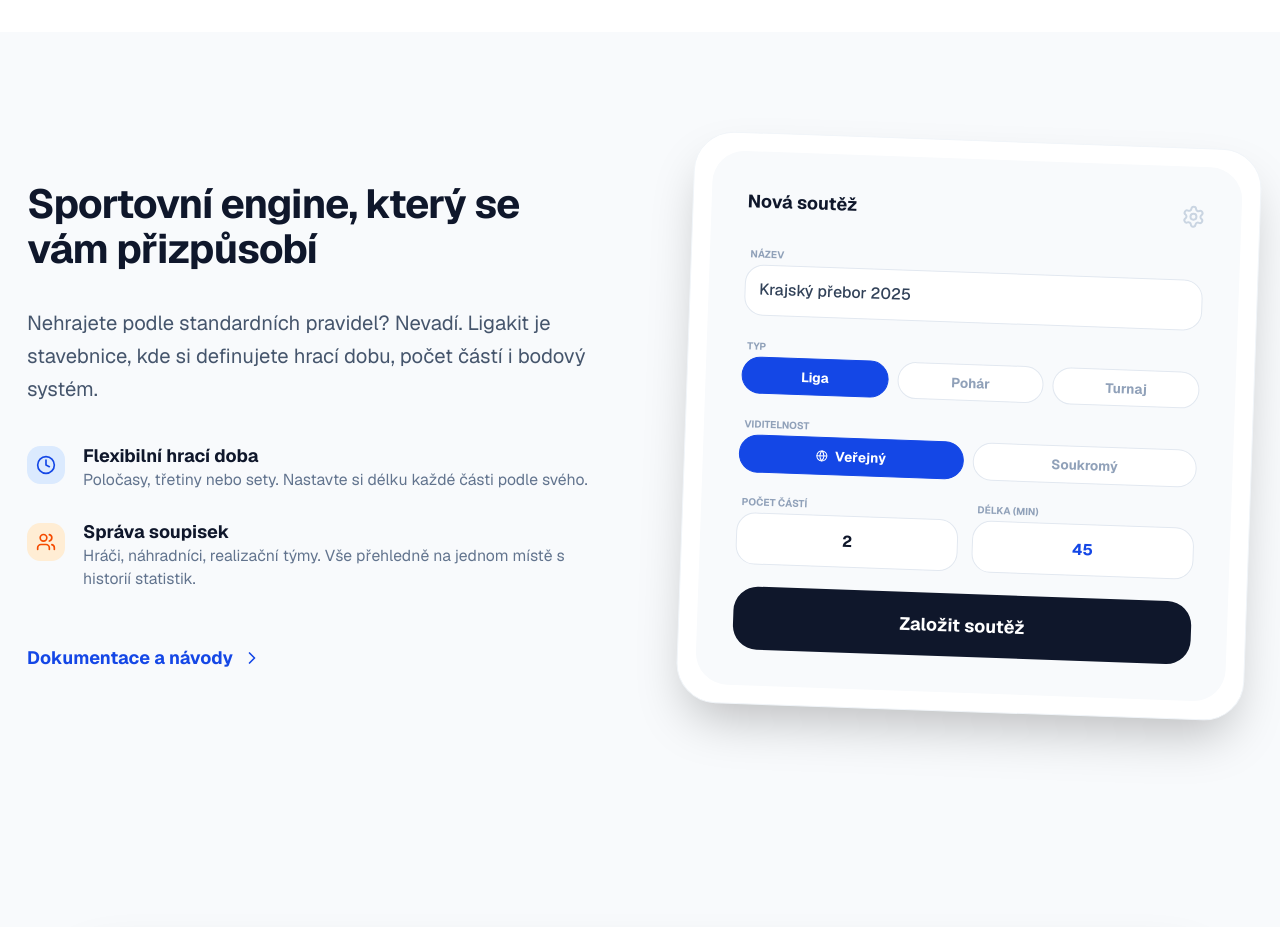
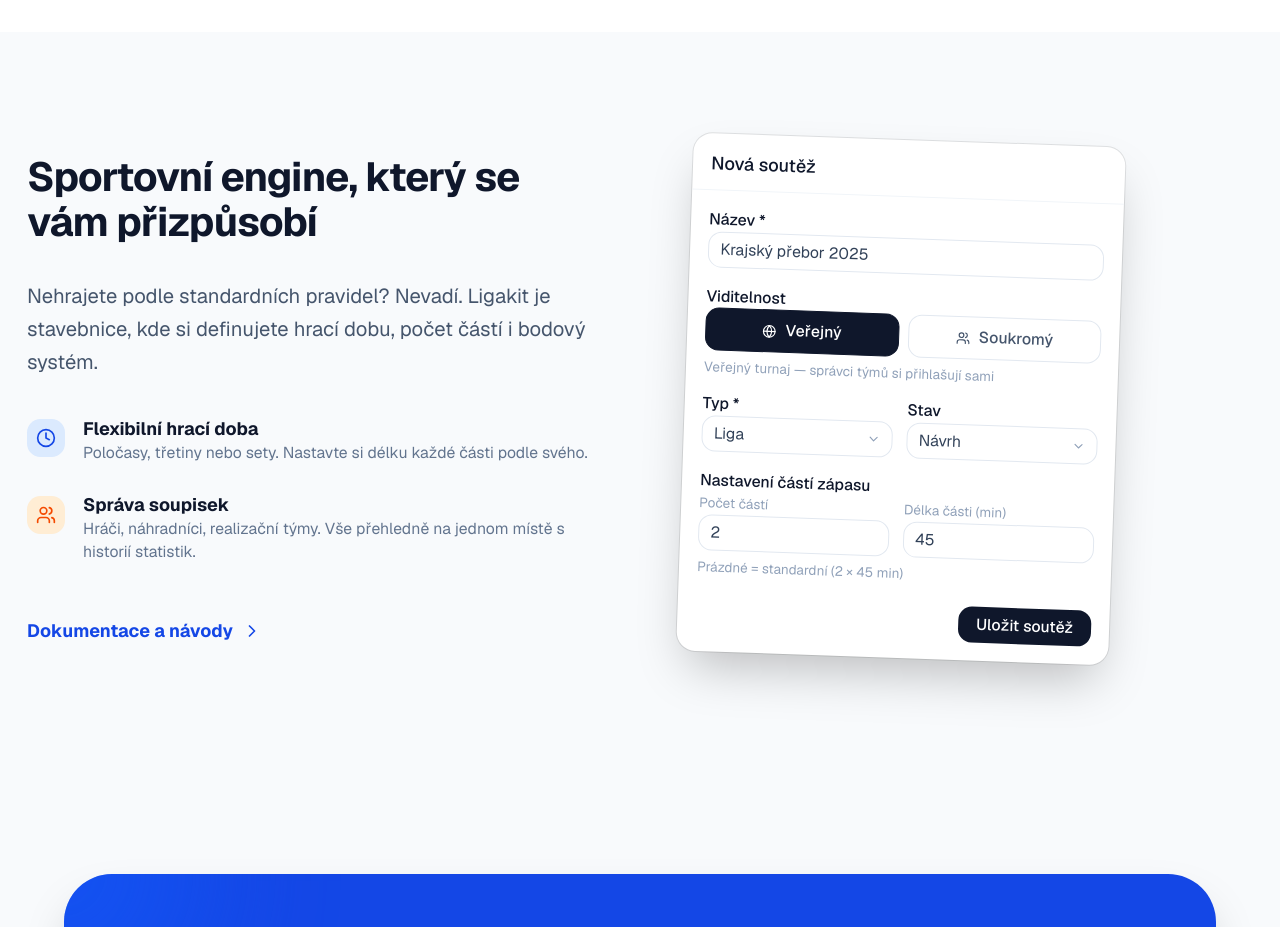
Before and after one commit to euzen/ligakit, a Next.js app: page /cs in a window 1280 px wide. Shown: the part 1660-2587 px from the top of the page. Built offline with nearby package versions, Linux system fonts and the light colour scheme; no server answers.

Commit message:
fix: restyle competition form demo card to match actual shadcn form design

```diff
--- a/src/app/[locale]/page.tsx
+++ b/src/app/[locale]/page.tsx
@@ -360,87 +360,108 @@
             </div>
           </div>
 
-          <div className="bg-white p-4 rounded-[40px] shadow-2xl border border-slate-100 rotate-2">
-            <div className="bg-slate-50 rounded-[32px] p-8 space-y-5">
-              <div className="flex justify-between items-center">
-                <h3 className="font-bold">{isCS ? "Nová soutěž" : "New competition"}</h3>
-                <Settings className="text-slate-300" />
+          <div className="rotate-2 max-w-sm w-full">
+            {/* Card – mirrors shadcn Card: rounded-xl ring-1 ring-foreground/10 */}
+            <div className="rounded-xl bg-white ring-1 ring-black/10 shadow-2xl overflow-hidden text-sm text-slate-900">
+              {/* CardHeader */}
+              <div className="px-4 pt-4 pb-3 border-b border-slate-100">
+                <p className="font-medium text-base leading-snug">
+                  {isCS ? "Nová soutěž" : "New competition"}
+                </p>
               </div>
+              {/* CardContent */}
+              <div className="px-4 py-4 space-y-4">
 
-              <div className="space-y-3">
                 {/* Name */}
                 <div className="space-y-1.5">
-                  <label className="text-[10px] font-bold text-slate-400 uppercase ml-1">
-                    {isCS ? "Název" : "Name"}
+                  <label className="text-sm font-medium leading-none">
+                    {isCS ? "Název" : "Name"} *
                   </label>
-                  <div className="p-3 bg-white rounded-xl border border-slate-200 text-sm font-medium text-slate-700">
+                  <div className="h-8 w-full rounded-lg border border-slate-200 bg-transparent px-2.5 flex items-center text-sm text-slate-700">
                     {isCS ? "Krajský přebor 2025" : "Regional League 2025"}
-                  </div>
-                </div>
-
-                {/* Type */}
-                <div className="space-y-1.5">
-                  <label className="text-[10px] font-bold text-slate-400 uppercase ml-1">
-                    {isCS ? "Typ" : "Type"}
-                  </label>
-                  <div className="flex gap-2">
-                    {(isCS
-                      ? ["Liga", "Pohár", "Turnaj"]
-                      : ["League", "Cup", "Tournament"]
-                    ).map((label, i) => (
-                      <div
-                        key={label}
-                        className={`flex-1 py-2 rounded-xl border text-xs font-bold text-center transition-colors ${
-                          i === 0
-                            ? "bg-blue-700 text-white border-blue-700"
-                            : "bg-white text-slate-400 border-slate-200"
-                        }`}
-                      >
-                        {label}
-                      </div>
-                    ))}
                   </div>
                 </div>
 
                 {/* Visibility */}
                 <div className="space-y-1.5">
-                  <label className="text-[10px] font-bold text-slate-400 uppercase ml-1">
+                  <label className="text-sm font-medium leading-none">
                     {isCS ? "Viditelnost" : "Visibility"}
                   </label>
                   <div className="flex gap-2">
-                    <div className="flex-1 py-2 rounded-xl border text-xs font-bold text-center bg-blue-700 text-white border-blue-700 flex items-center justify-center gap-1.5">
-                      <Globe size={12} /> {isCS ? "Veřejný" : "Public"}
+                    <div className="flex-1 flex items-center justify-center gap-2 rounded-lg border px-3 py-2 text-sm font-medium bg-slate-900 text-white border-slate-900">
+                      <Globe size={14} />
+                      {isCS ? "Veřejný" : "Public"}
                     </div>
-                    <div className="flex-1 py-2 rounded-xl border text-xs font-bold text-center bg-white text-slate-400 border-slate-200">
+                    <div className="flex-1 flex items-center justify-center gap-2 rounded-lg border px-3 py-2 text-sm font-medium text-slate-600 border-slate-200">
+                      <Users size={14} />
                       {isCS ? "Soukromý" : "Private"}
+                    </div>
+                  </div>
+                  <p className="text-xs text-slate-400">
+                    {isCS ? "Veřejný turnaj — správci týmů si přihlašují sami" : "Public — team owners register themselves"}
+                  </p>
+                </div>
+
+                {/* Type + Status */}
+                <div className="grid grid-cols-2 gap-3">
+                  <div className="space-y-1.5">
+                    <label className="text-sm font-medium leading-none">
+                      {isCS ? "Typ" : "Type"} *
+                    </label>
+                    <div className="h-8 w-full rounded-lg border border-slate-200 px-2.5 flex items-center justify-between text-sm text-slate-700">
+                      <span>{isCS ? "Liga" : "League"}</span>
+                      <ChevronRight size={14} className="text-slate-400 rotate-90" />
+                    </div>
+                  </div>
+                  <div className="space-y-1.5">
+                    <label className="text-sm font-medium leading-none">
+                      {isCS ? "Stav" : "Status"}
+                    </label>
+                    <div className="h-8 w-full rounded-lg border border-slate-200 px-2.5 flex items-center justify-between text-sm text-slate-700">
+                      <span>{isCS ? "Návrh" : "Draft"}</span>
+                      <ChevronRight size={14} className="text-slate-400 rotate-90" />
                     </div>
                   </div>
                 </div>
 
                 {/* Period settings */}
+                <div className="space-y-1.5">
+                  <label className="text-sm font-medium leading-none">
+                    {isCS ? "Nastavení částí zápasu" : "Match period settings"}
+                  </label>
                   <div className="grid grid-cols-2 gap-3">
-                  <div className="space-y-1.5">
-                    <label className="text-[10px] font-bold text-slate-400 uppercase ml-1">
-                      {isCS ? "Počet částí" : "Periods"}
+                    <div className="space-y-1">
+                      <label className="text-xs text-slate-400">
+                        {isCS ? "Počet částí" : "Number of periods"}
                       </label>
-                    <div className="p-3 bg-white rounded-xl border border-slate-200 font-bold text-center text-sm">
+                      <div className="h-8 rounded-lg border border-slate-200 px-2.5 flex items-center text-sm text-slate-700">
                         2
                       </div>
                     </div>
-                  <div className="space-y-1.5">
-                    <label className="text-[10px] font-bold text-slate-400 uppercase ml-1">
-                      {isCS ? "Délka (min)" : "Duration (min)"}
+                    <div className="space-y-1">
+                      <label className="text-xs text-slate-400">
+                        {isCS ? "Délka části (min)" : "Duration (min)"}
                       </label>
-                    <div className="p-3 bg-white rounded-xl border border-slate-200 font-bold text-center text-sm text-blue-700">
+                      <div className="h-8 rounded-lg border border-slate-200 px-2.5 flex items-center text-sm text-slate-700">
                         45
                       </div>
                     </div>
                   </div>
+                  <p className="text-xs text-slate-400">
+                    {isCS ? "Prázdné = standardní (2 × 45 min)" : "Empty = default (2 × 45 min)"}
+                  </p>
                 </div>
 
-              <a href={`/${locale}/competitions/new`} className="block w-full bg-slate-900 text-white py-4 rounded-2xl font-bold hover:bg-slate-800 transition-colors text-center">
-                {isCS ? "Založit soutěž" : "Create competition"}
+                {/* Submit button */}
+                <div className="flex justify-end pt-1">
+                  <a
+                    href={`/${locale}/competitions/new`}
+                    className="inline-flex items-center gap-1.5 h-8 px-4 rounded-lg bg-slate-900 text-white text-sm font-medium hover:bg-slate-800 transition-colors"
+                  >
+                    {isCS ? "Uložit soutěž" : "Save competition"}
                   </a>
+                </div>
+              </div>
             </div>
           </div>
         </div>
```
Lines whose indentation alone changed are shown as unchanged.
